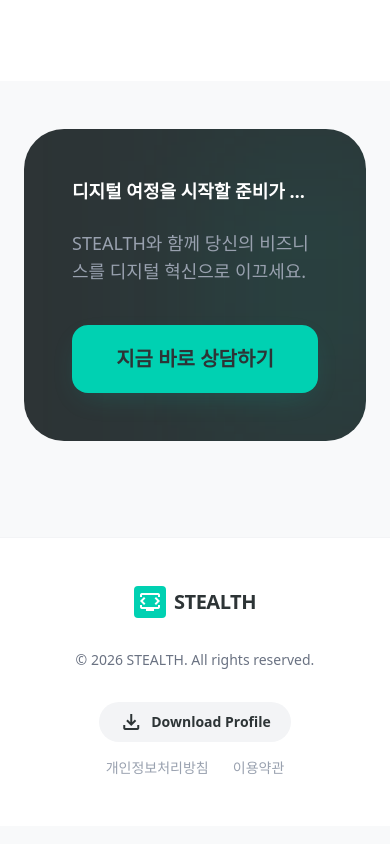
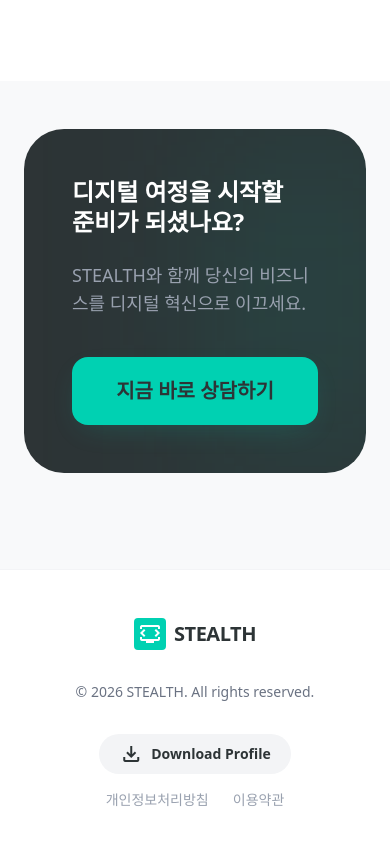
Before and after one commit to stealthit/allmake, a Next.js app: page /consultation/about in a window 390 px wide. Shown: the part 2977-3821 px from the top of the page. Built offline with nearby package versions, Linux system fonts and the light colour scheme; no server answers.

Commit message:
fix(about): allow CTA text to wrap on mobile and increase font size

```diff
--- a/src/app/[lang]/about/page.tsx
+++ b/src/app/[lang]/about/page.tsx
@@ -122,7 +122,7 @@ export default async function About({ params }: { params: Promise<{ lang: string
                     <div className="absolute top-0 right-0 w-1/3 h-full bg-primary/20 blur-[100px]"></div>
                     <div className="relative z-10 md:flex items-center justify-between gap-12">
                         <div className="flex-1 min-w-0">
-                            <h2 className="text-lg md:text-2xl lg:text-3xl font-black text-white mb-6 whitespace-nowrap overflow-hidden text-ellipsis">{dictionary.about.cta_title}</h2>
+                            <h2 className="text-2xl md:text-3xl lg:text-4xl font-black text-white mb-6 break-keep leading-tight">{dictionary.about.cta_title}</h2>
                             <p className="text-gray-400 text-lg mb-0">{dictionary.about.cta_desc}</p>
                         </div>
                         <div className="mt-10 md:mt-0 flex flex-col gap-4 flex-shrink-0">
```
